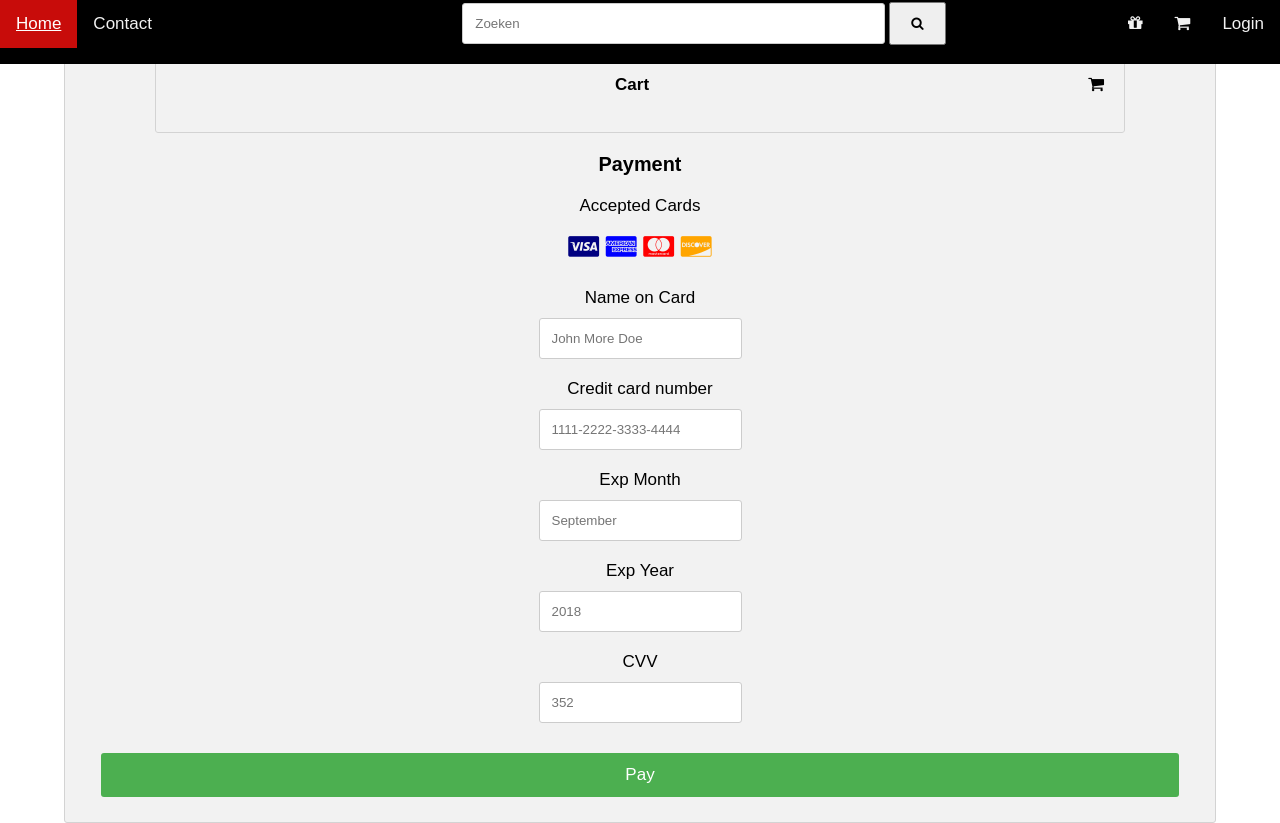
After one commit to JosDUisterhout/wwi, a PHP site: page /betaal.php in a window 1280 px wide. The commit adds this page. Run offline with PHP 8.4, Linux system fonts and the light colour scheme; data that the repository does not hold is empty.

Commit message:
Betaal toevoegen

```diff
--- /dev/null
+++ b/betaal.php
@@ -0,0 +1,215 @@
+<?php
+include('include.php');
+
+
+?>
+
+<?php
+if(isset($_SESSION["cart"])) {
+    foreach ($_SESSION["cart"] as $product) {
+        $product = productenItem($product);
+        $productID = $product[0]['StockItemID'];
+        $productNaam = $product[0]['StockItemName'];
+        $productPrijs = $product[0]['RecommendedRetailPrice'];
+        $productdails = $product[0] ["SearchDetails"];
+
+        echo '<br>';
+        //print($productNaam.' '.  $productPrijs);
+
+        //print("<img src='plaatjeswwi/id$productID.jpg' style='max-width:100px; max-height:100px; min-width: 50px; min-height: 50px' onerror='this.src=\"plaatjeswwi/default.jpg\"'>");
+
+    }
+}
+?>
+<!--<br><br><br>-->
+<!--<form action="/betaald.php">-->
+<!---->
+<!--    <fieldset style = "width: 500px; margin:  0px auto;">-->
+<!--        <legend >Paypal advanced terminal</legend>-->
+<!--        <legend>Personal information:</legend>-->
+<!--        Name:<br>-->
+<!--        <input type="text" name="firstname" value="name">-->
+<!--        <br>-->
+<!--        Email:<br>-->
+<!--        <input type="text" name="lastname" value="...@example.com">-->
+<!--        <br><br>-->
+<!--        <input type="submit" value="Submit">-->
+<!--    </fieldset>-->
+<!--</form>-->
+<!--<br><br><br><a href="index.php" class="topnavright"><i class="button">Betalen</i></a>-->
+<!DOCTYPE html>
+<html>
+<head>
+<!--    <meta name="viewport" content="width=device-width, initial-scale=1">-->
+    <link rel="stylesheet" href="https://cdnjs.cloudflare.com/ajax/libs/font-awesome/4.7.0/css/font-awesome.min.css">
+    <style>
+        body {
+            font-family: Arial;
+            font-size: 17px;
+        }
+
+        * {
+            box-sizing: border-box;
+        }
+
+        .row {
+            display: -ms-flexbox; /* IE10 */
+            display: flex;
+            -ms-flex-wrap: wrap; /* IE10 */
+            flex-wrap: wrap;
+            margin: 0 -16px;
+        }
+
+        .col-25 {
+            -ms-flex: 25%; /* IE10 */
+            flex: 25%;
+        }
+
+        .col-50 {
+            -ms-flex: 50%; /* IE10 */
+            flex: 50%;
+        }
+
+        .col-75 {
+            -ms-flex: 75%; /* IE10 */
+            flex: 75%;
+        }
+
+        .col-25,
+        .col-50,
+        .col-75 {
+            padding: 0 16px;
+        }
+
+        .container {
+            background-color: #f2f2f2;
+            padding: 5px 20px 15px 20px;
+            border: 1px solid lightgrey;
+            border-radius: 3px;
+        }
+
+        input[type=text] {
+
+            margin-bottom: 20px;
+            padding: 12px;
+            border: 1px solid #ccc;
+            border-radius: 3px;
+        }
+
+        label {
+            margin-bottom: 10px;
+            display: block;
+        }
+
+        .icon-container {
+            margin-bottom: 20px;
+            padding: 7px 0;
+            font-size: 24px;
+        }
+
+        .btn {
+            background-color: #4CAF50;
+            color: white;
+            padding: 12px;
+            margin: 10px 0;
+            border: none;
+            width: 100%;
+            border-radius: 3px;
+            cursor: pointer;
+            font-size: 17px;
+        }
+
+        .btn:hover {
+            background-color: #45a049;
+        }
+
+        a {
+            color: #2196F3;
+        }
+
+        hr {
+            border: 1px solid lightgrey;
+        }
+
+        span.price {
+            float: right;
+            color: grey;
+        }
+
+        @media (max-width: 800px) {
+            .row {
+                flex-direction: column-reverse;
+            }
+            .col-25 {
+                margin-bottom: 20px;
+            }
+        }
+    </style>
+</head>
+<body>
+
+
+<div class="row">
+    <div class="col-75">
+        <div class="container">
+            <form action="index.php" method="get">
+                <div class="col-25">
+                    <div class="container">
+                        <h4>Cart <span class="price" style="color:black">
+                    <i class="fa fa-shopping-cart"></i>
+                    <b></b></span></h4><?php
+                        if(isset($_SESSION["cart"])) {
+                            foreach ($_SESSION["cart"] as $product) {
+                                $product = productenItem($product);
+                                $productID = $product[0]['StockItemID'];
+                                $productNaam = $product[0]['StockItemName'];
+                                $productPrijs = $product[0]['RecommendedRetailPrice'];
+                                $productdails = $product[0] ["SearchDetails"];
+
+                                echo '<br>';
+                                print($productNaam.' '.  $productPrijs);
+
+                                //print("<img src='plaatjeswwi/id$productID.jpg' style='max-width:100px; max-height:100px; min-width: 50px; min-height: 50px' onerror='this.src=\"plaatjeswwi/default.jpg\"'>");
+
+                            }
+                        }
+                        ?>
+                    </div>
+                </div>
+
+
+                    <div class="col-50">
+                        <h3>Payment</h3>
+                        <label for="fname">Accepted Cards</label>
+                        <div class="icon-container">
+                            <i class="fa fa-cc-visa" style="color:navy;"></i>
+                            <i class="fa fa-cc-amex" style="color:blue;"></i>
+                            <i class="fa fa-cc-mastercard" style="color:red;"></i>
+                            <i class="fa fa-cc-discover" style="color:orange;"></i>
+                        </div>
+                        <label for="cname">Name on Card</label>
+                        <input type="text" id="cname" name="cardname" placeholder="John More Doe">
+                        <label for="ccnum">Credit card number</label>
+                        <input type="text" id="ccnum" name="cardnumber" placeholder="1111-2222-3333-4444">
+                        <label for="expmonth">Exp Month</label>
+                        <input type="text" id="expmonth" name="expmonth" placeholder="September">
+                        <label for="expyear">Exp Year</label>
+                        <input type="text" id="expyear" name="expyear" placeholder="2018">
+
+                        <label for="cvv">CVV</label>
+                        <input type="text" id="cvv" name="cvv" placeholder="352">
+
+                        <input type="submit" value="Pay" class="btn">
+
+            </form>
+                            </div>
+                        </div>
+                    </div>
+
+                </div>
+
+
+
+
+</body>
+</html>
```
Also changed, not shown: stylesheet.css (line endings or trailing spaces).
